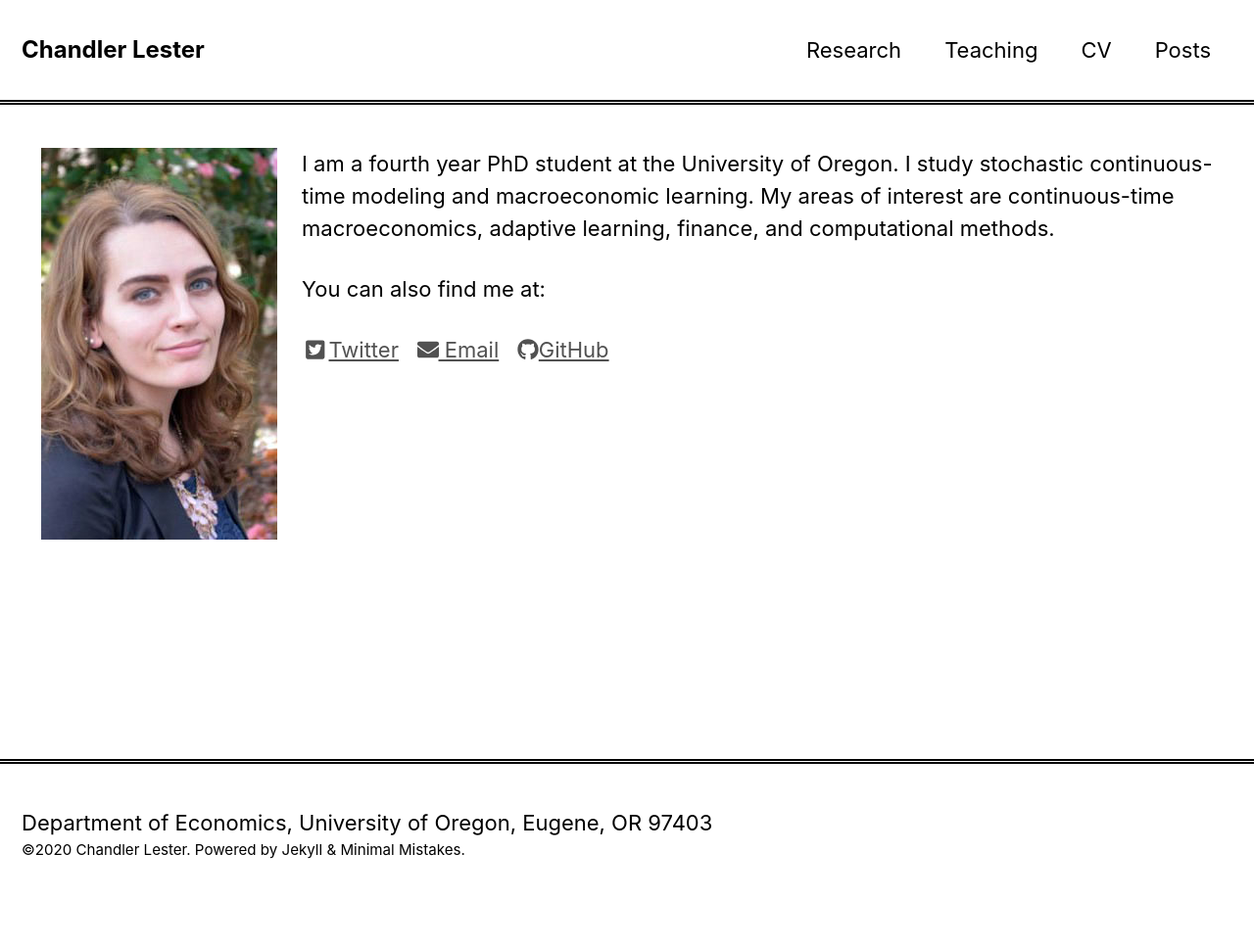
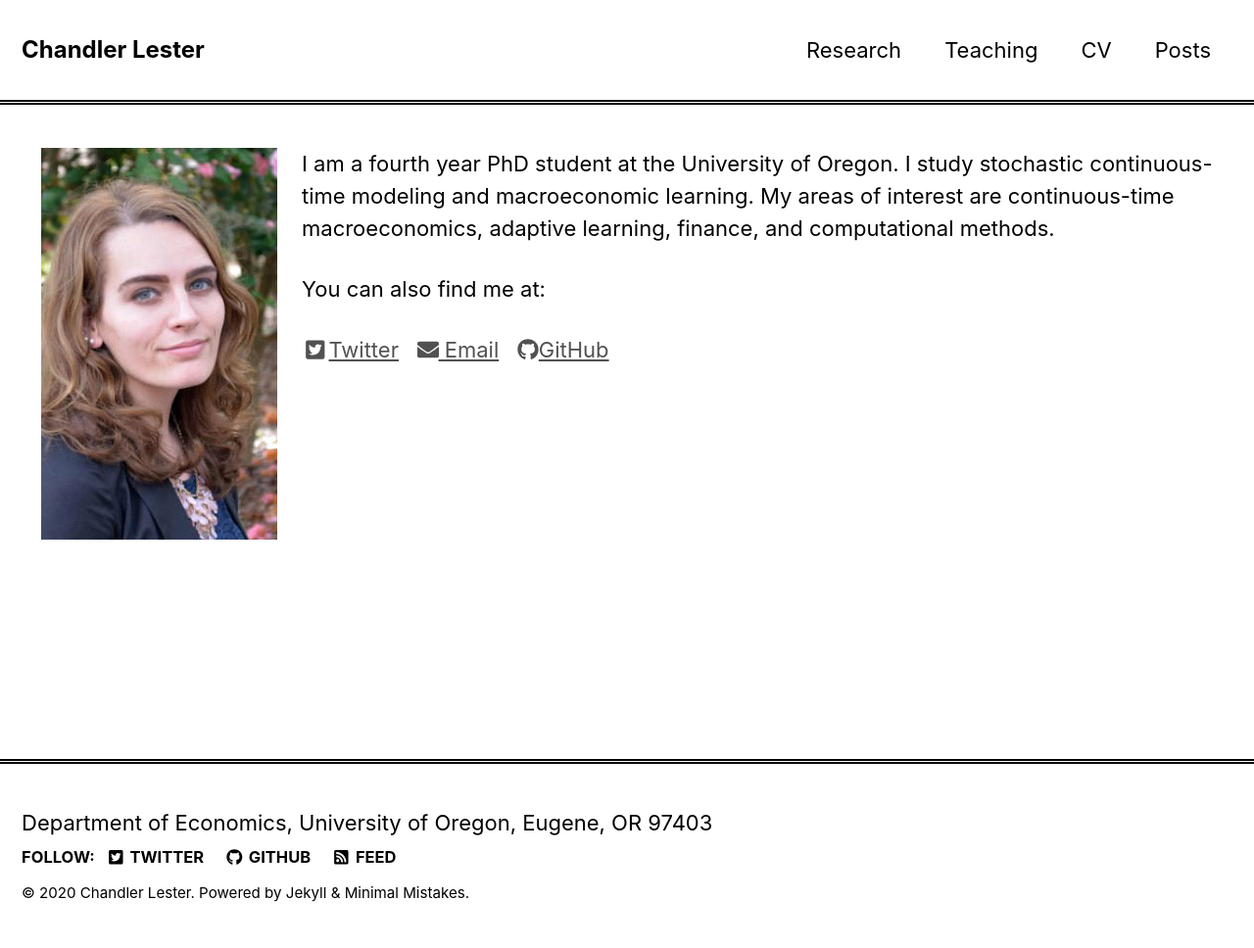
Before and after one commit to mibarnes/chandlerlester.github.io, a Jekyll site: the page built from index.md, in a window 1280 px wide. Shown: the whole page at 98% size. Built offline with Jekyll 4.4.1, drawn with Linux system fonts in a browser that asks for light colours; nearby versions of some CDN libraries; before the commit the page ends 924 px from its top, so only the background shows below that.

Commit message:
Update footer.html

```diff
--- a/_includes/footer.html
+++ b/_includes/footer.html
@@ -1,2 +1,20 @@
 
-<div center; class="page__footer-copyright">&copy;{{ site.time | date: '%Y' }} {{ site.name | default: site.title }}. {{ site.data.ui-text[site.locale].powered_by | default: "Powered by" }} <a href="https://jekyllrb.com" rel="nofollow">Jekyll</a> &amp; <a href="https://mademistakes.com/work/minimal-mistakes-jekyll-theme/" rel="nofollow">Minimal Mistakes</a>.</div>
+<div class="page__footer-follow">
+  <ul class="social-icons">
+    {% if site.data.ui-text[site.locale].follow_label %}
+      <li><strong>{{ site.data.ui-text[site.locale].follow_label }}</strong></li>
+    {% endif %}
+
+    {% if site.footer.links %}
+      {% for link in site.footer.links %}
+        {% if link.label and link.url %}
+          <li><a href="{{ link.url }}" rel="nofollow noopener noreferrer"><i class="{{ link.icon | default: 'fas fa-link' }}" aria-hidden="true"></i> {{ link.label }}</a></li>
+        {% endif %}
+      {% endfor %}
+    {% endif %}
+
+    <li><a href="{% if site.atom_feed.path %}{{ site.atom_feed.path }}{% else %}{{ '/feed.xml' | relative_url }}{% endif %}"><i class="fas fa-fw fa-rss-square" aria-hidden="true"></i> {{ site.data.ui-text[site.locale].feed_label | default: "Feed" }}</a></li>
+  </ul>
+</div>
+
+<div class="page__footer-copyright">&copy; {{ site.time | date: '%Y' }} {{ site.name | default: site.title }}. {{ site.data.ui-text[site.locale].powered_by | default: "Powered by" }} <a href="https://jekyllrb.com" rel="nofollow">Jekyll</a> &amp; <a href="https://mademistakes.com/work/minimal-mistakes-jekyll-theme/" rel="nofollow">Minimal Mistakes</a>.</div>
```
